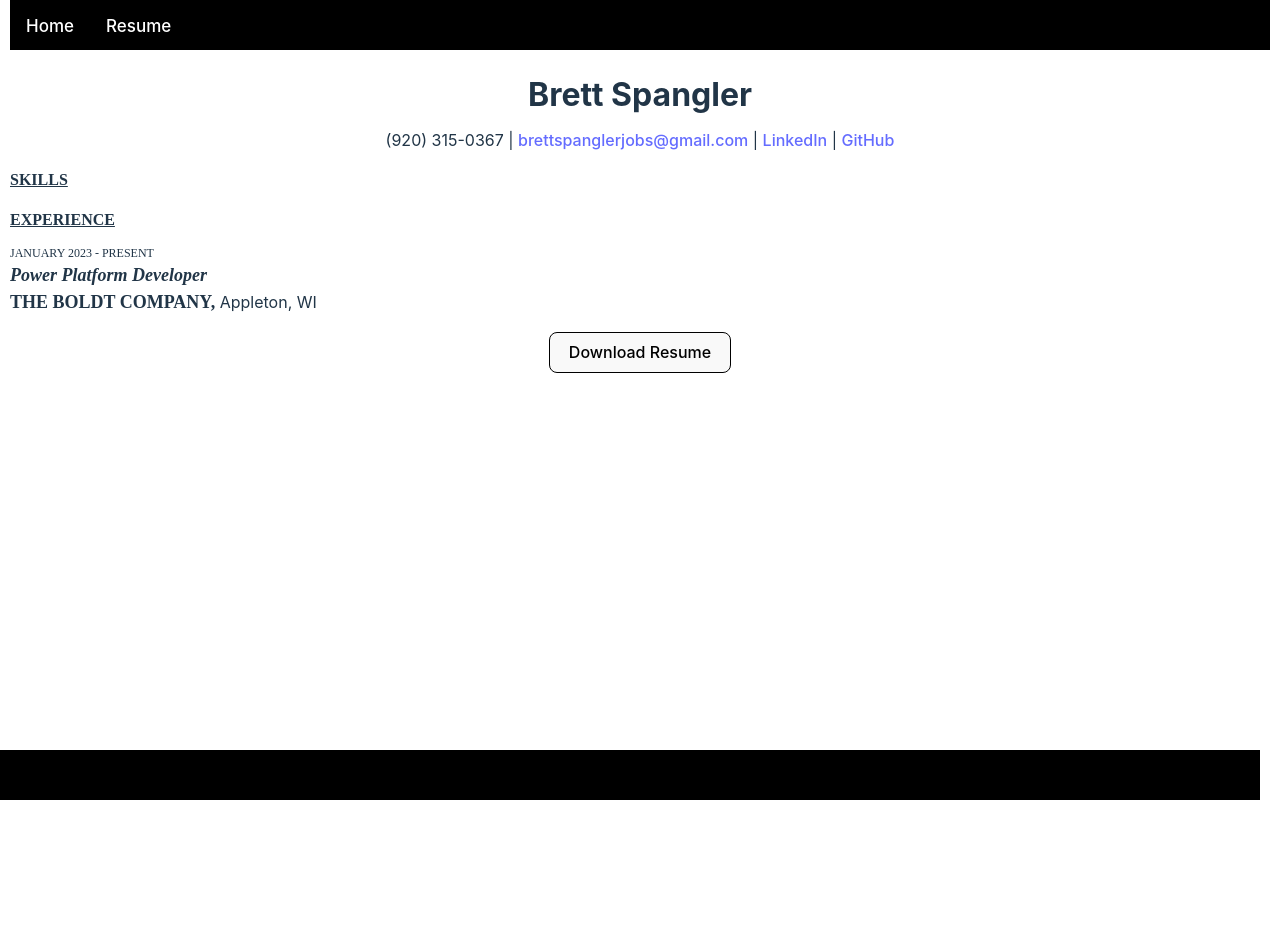
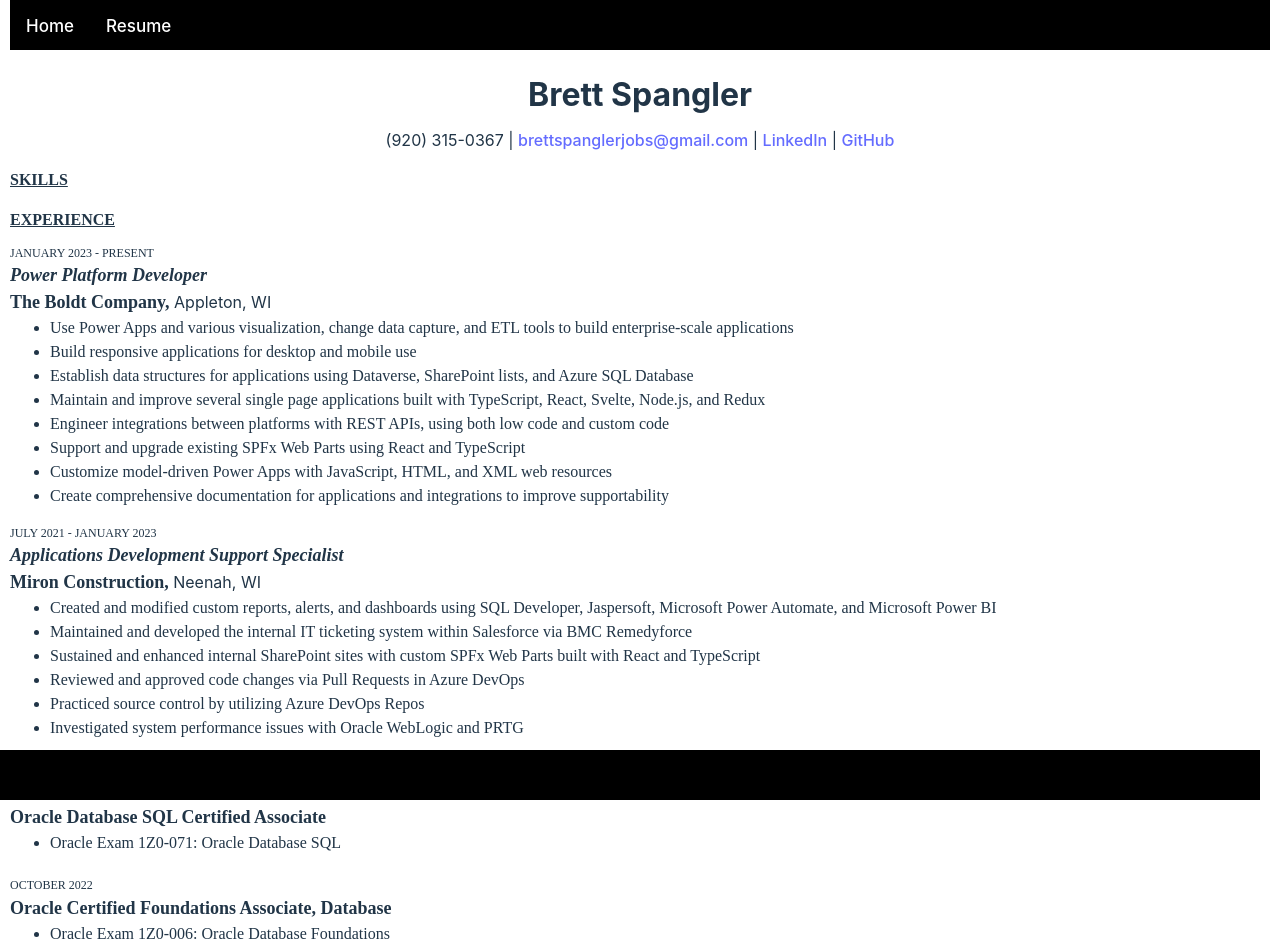
Before and after one commit to bspangler21/PersonalWebsite, a React (Vite) app: page /PersonalWebsite/Resume in a window 1280 px wide. Shown: the top 952 px of the page. Before the commit the page ends 800 px from the top, so only its background shows below. Built offline with nearby package versions, Linux system fonts and the light colour scheme; what @fluentui/font-icons-mdl2 would draw is missing.

Commit message:
Add conditional rendering for Header and Footer; enhance Resume page with certifications and update experiences structure

```diff
--- a/src/App.tsx
+++ b/src/App.tsx
@@ -1,4 +1,4 @@
-import { BrowserRouter, Routes, Route } from "react-router-dom";
+import { BrowserRouter, Routes, Route, useLocation } from "react-router-dom";
 import Home from "./pages/Home";
 import Resume from "./pages/Resume";
 import Header from "./pageComponents/Header";
@@ -7,7 +7,7 @@
 function App() {
 	return (
 		<BrowserRouter>
-			<Header />
+			<ConditionalHeader />
 			<Routes>
 				<Route path="/PersonalWebsite" Component={Home}></Route>
 				<Route
@@ -15,9 +15,21 @@
 					Component={Resume}
 				></Route>
 			</Routes>
-			<Footer />
+			<ConditionalFooter />
 		</BrowserRouter>
 	);
 }
 
+function ConditionalHeader() {
+  const location = useLocation();
+  const showHeader = location.pathname !== "/PersonalWebsite/Resume/2";
+  return showHeader ? <Header /> : null;
+}
+
+function ConditionalFooter() {
+	const location = useLocation();
+	const showFooter = location.pathname !== "/PersonalWebsite/Resume/2";
+	return showFooter ? <Footer /> : null;
+}
+
 export default App;
--- a/src/pages/Resume.tsx
+++ b/src/pages/Resume.tsx
@@ -1,6 +1,7 @@
 import utilStyles from "../styles/utilStyles.module.css";
 import resume from "../styles/resume.module.css";
 import { Experiences } from "../staticData/Experiences";
+import { Certifications } from "../staticData/Certifications";
 
 function Resume() {
 	return (
@@ -46,14 +47,44 @@
 							</p>
 							<p className={utilStyles.noMargin}>
 								<span className={resume.company}>
-									{`${experience.company.toUpperCase()}`}
+									{experience.company}
 									{", "}
 								</span>
 								<span>{experience.location}</span>
 							</p>
+							<div className={utilStyles.noMargin}>
+								<ul className={resume.bulletPoints}>
+									{experience.responsibilities.map(
+										(responsibility) => (
+											<li key={responsibility}>
+												{responsibility}
+											</li>
+										)
+									)}
+								</ul>
+							</div>
 						</>
 					))}
 				</div>
+				<p className={resume.sectionHeader}>CERTIFICATIONS</p>
+				{Certifications.map((certification) => (
+					<div className={utilStyles.noMargin}>
+						<span className={resume.date}>
+							{certification.issuedDate}
+						</span>
+						<br></br>
+						<span
+							key={certification.title}
+							className={resume.company}
+						>
+							{certification.title}
+						</span>
+						<br></br>
+						<ul className={resume.bulletPoints}>
+							<li>{certification.testName}</li>
+						</ul>
+					</div>
+				))}
 			</div>
 			<div>
 				<p>
--- /dev/null
+++ b/src/staticData/Certifications.ts
@@ -0,0 +1,14 @@
+import { Certification } from "../types/Certification";
+
+export const Certifications: Certification[] = [
+	{
+		issuedDate: "OCTOBER 2022",
+		title: "Oracle Database SQL Certified Associate",
+		testName: "Oracle Exam 1Z0-071: Oracle Database SQL",
+	},
+	{
+		issuedDate: "OCTOBER 2022",
+		title: "Oracle Certified Foundations Associate, Database",
+		testName: "Oracle Exam 1Z0-006: Oracle Database Foundations",
+	},
+];
--- a/src/staticData/Experiences.ts
+++ b/src/staticData/Experiences.ts
@@ -6,10 +6,29 @@
 		jobTitle: "Power Platform Developer",
 		company: "The Boldt Company",
 		location: "Appleton, WI",
-		responsibility: [
+		responsibilities: [
 			"Use Power Apps and various visualization, change data capture, and ETL tools to build enterprise-scale applications",
 			"Build responsive applications for desktop and mobile use",
-      "Establish data structures for applications using Dataverse, SharePoint lists, and Azure SQL Database"
+			"Establish data structures for applications using Dataverse, SharePoint lists, and Azure SQL Database",
+			"Maintain and improve several single page applications built with TypeScript, React, Svelte, Node.js, and Redux",
+			"Engineer integrations between platforms with REST APIs, using both low code and custom code",
+			"Support and upgrade existing SPFx Web Parts using React and TypeScript",
+			"Customize model-driven Power Apps with JavaScript, HTML, and XML web resources",
+			"Create comprehensive documentation for applications and integrations to improve supportability",
+		],
+	},
+	{
+		date: "JULY 2021 - JANUARY 2023",
+		jobTitle: "Applications Development Support Specialist",
+		company: "Miron Construction",
+		location: "Neenah, WI",
+		responsibilities: [
+			"Created and modified custom reports, alerts, and dashboards using SQL Developer, Jaspersoft, Microsoft Power Automate, and Microsoft Power BI",
+			"Maintained and developed the internal IT ticketing system within Salesforce via BMC Remedyforce",
+			"Sustained and enhanced internal SharePoint sites with custom SPFx Web Parts built with React and TypeScript",
+			"Reviewed and approved code changes via Pull Requests in Azure DevOps",
+			"Practiced source control by utilizing Azure DevOps Repos",
+			"Investigated system performance issues with Oracle WebLogic and PRTG",
 		],
 	},
 ];
--- a/src/styles/resume.module.css
+++ b/src/styles/resume.module.css
@@ -27,3 +27,9 @@
   font-family: 'Times New Roman', Times, serif;
   font-size: 18px;
 }
+
+.bulletPoints {
+  margin-top: 0px;
+  font-family: 'Times New Roman', Times, serif;
+  font-size: 16px;
+}
--- /dev/null
+++ b/src/types/Certification.ts
@@ -0,0 +1,5 @@
+export type Certification = {
+	issuedDate: string;
+	title: string;
+	testName: string;
+};
--- a/src/types/Experience.ts
+++ b/src/types/Experience.ts
@@ -3,5 +3,5 @@
 	jobTitle: string;
 	company: string;
 	location: string;
-	responsibility: string[];
+	responsibilities: string[];
 };
```
